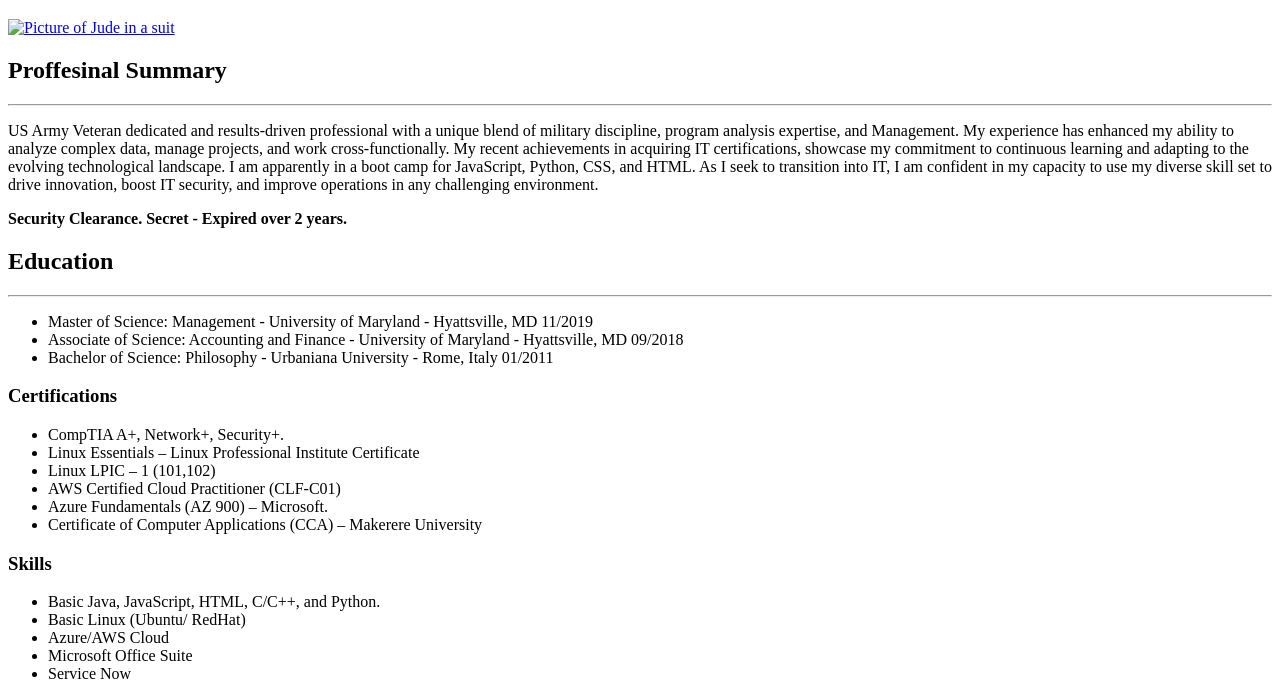
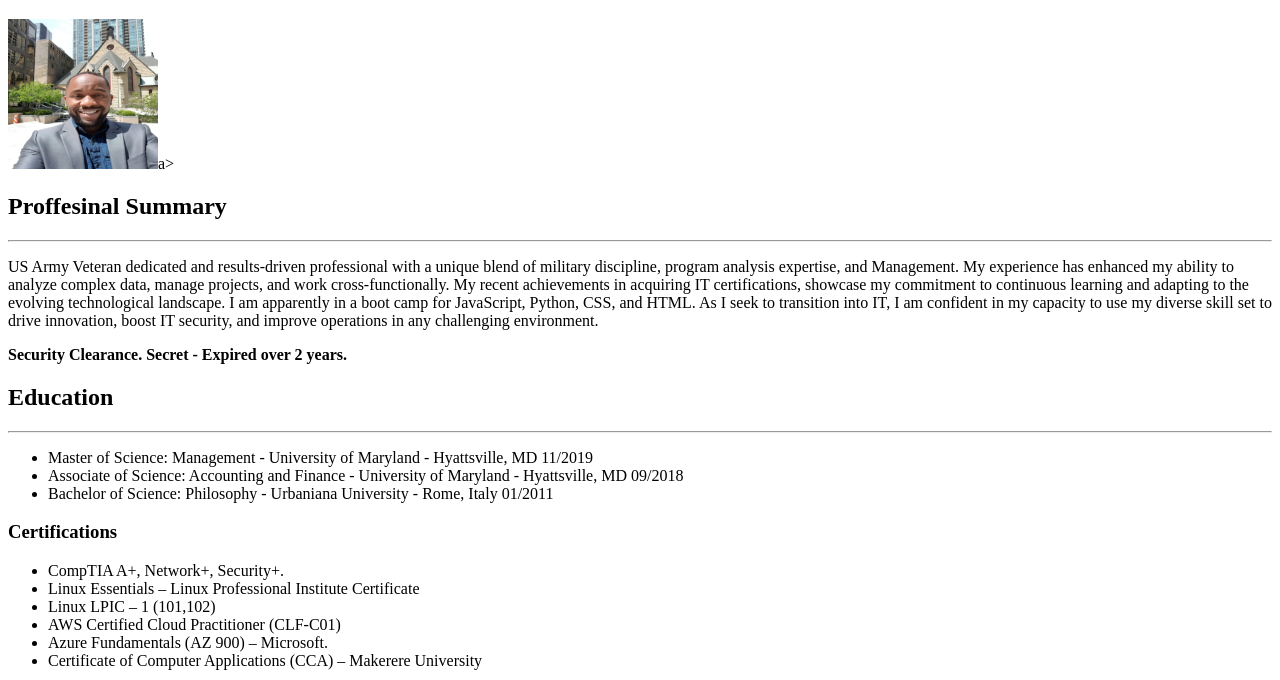
Before and after one commit to 342jude/My_Resume, a plain HTML site: page index.html in a window 1280 px wide. Shown: the part 61-741 px from the top of the page. Drawn offline with Linux system fonts and the light colour scheme; the site is published under a folder, as on GitHub Pages, so addresses that start at the root find nothing.

Commit message:
Add files via upload

```diff
--- a/index.html
+++ b/index.html
@@ -8,13 +8,13 @@
   </head>
   <body>
     <h1>Jude Kiguli</h1>
-    <a href="./Assets/about-me.html"
-      ><img
-        src="/images/jude_pic3.jpeg"
+    <a href="./Assets/about-me.html">
+      <img
+        src="./images/jude_pic3.jpeg"
         height="150"
         width="150"
-        alt="Picture of Jude in a suit"
-    /></a>
+        alt="Picture of Jude in a suit" /></a
+    >a>
     <h2>Proffesinal Summary</h2>
     <hr />
     <p>
```
